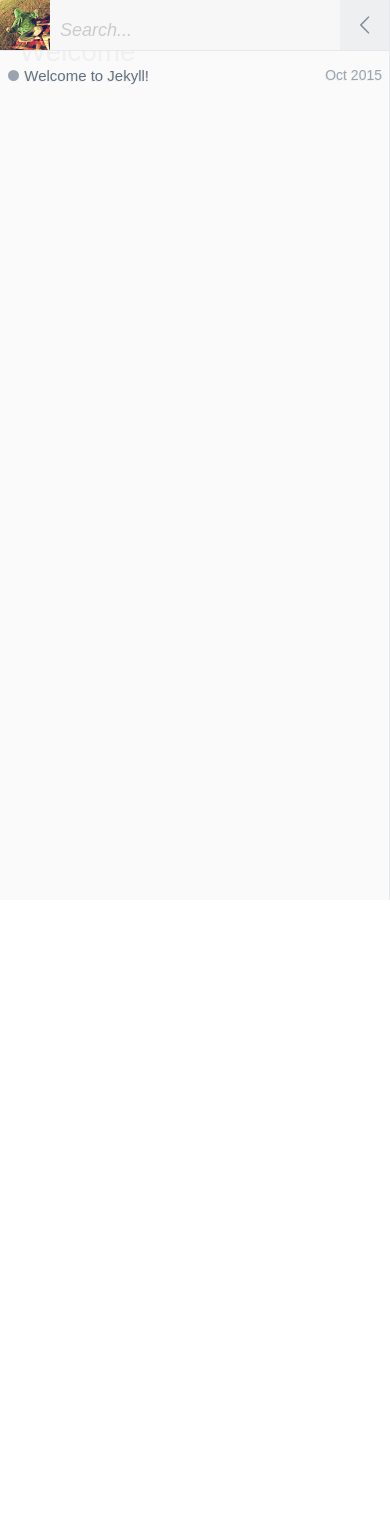
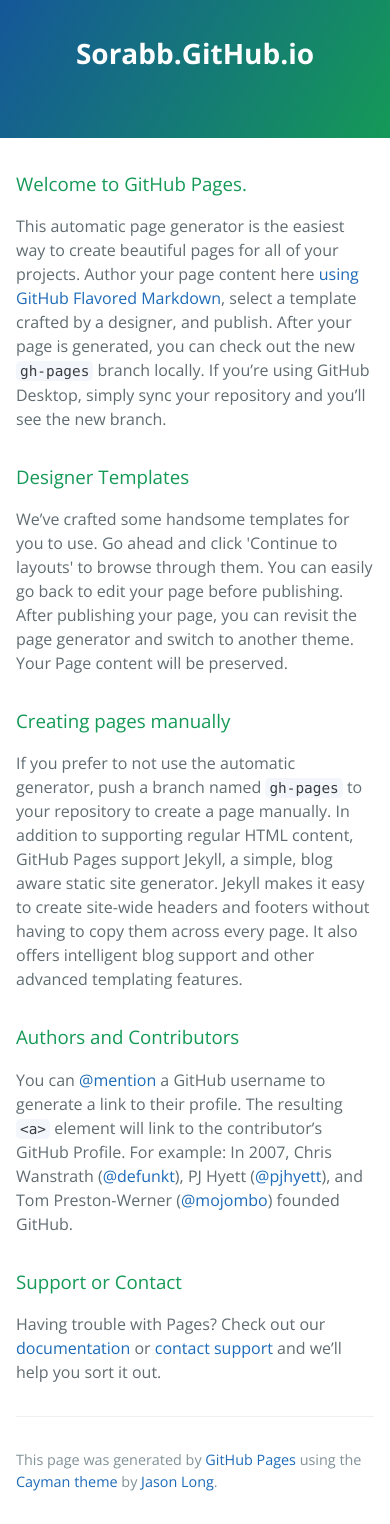
Before and after one commit to Sorabb/Sora.github.io, a Jekyll site: the page index.html, which Jekyll copies as it is, in a window 390 px wide. Built offline with Jekyll 4.4.1, drawn with Linux system fonts in a browser that asks for light colours; before the commit the page ends 900 px from its top, so only the background shows below that.

Commit message:
Replace master branch with page content via GitHub

```diff
--- a/index.html
+++ b/index.html
@@ -1,8 +1,53 @@
----
-layout: index
-title: place_your_blog_title_here
----
+<!DOCTYPE html>
+<html lang="en-us">
+  <head>
+    <meta charset="UTF-8">
+    <title>Sorabb.GitHub.io by Sorabb</title>
+    <meta name="viewport" content="width=device-width, initial-scale=1">
+    <link rel="stylesheet" type="text/css" href="stylesheets/normalize.css" media="screen">
+    <link href='https://fonts.googleapis.com/css?family=Open+Sans:400,700' rel='stylesheet' type='text/css'>
+    <link rel="stylesheet" type="text/css" href="stylesheets/stylesheet.css" media="screen">
+    <link rel="stylesheet" type="text/css" href="stylesheets/github-light.css" media="screen">
+  </head>
+  <body>
+    <section class="page-header">
+      <h1 class="project-name">Sorabb.GitHub.io</h1>
+      <h2 class="project-tagline"></h2>
+    </section>
 
-<article id="post__content">
-  <h1 id="post__title">Welcome</h1>
-</article> <!-- end #post__content -->
+    <section class="main-content">
+      <h3>
+<a id="welcome-to-github-pages" class="anchor" href="#welcome-to-github-pages" aria-hidden="true"><span class="octicon octicon-link"></span></a>Welcome to GitHub Pages.</h3>
+
+<p>This automatic page generator is the easiest way to create beautiful pages for all of your projects. Author your page content here <a href="https://guides.github.com/features/mastering-markdown/">using GitHub Flavored Markdown</a>, select a template crafted by a designer, and publish. After your page is generated, you can check out the new <code>gh-pages</code> branch locally. If you’re using GitHub Desktop, simply sync your repository and you’ll see the new branch.</p>
+
+<h3>
+<a id="designer-templates" class="anchor" href="#designer-templates" aria-hidden="true"><span class="octicon octicon-link"></span></a>Designer Templates</h3>
+
+<p>We’ve crafted some handsome templates for you to use. Go ahead and click 'Continue to layouts' to browse through them. You can easily go back to edit your page before publishing. After publishing your page, you can revisit the page generator and switch to another theme. Your Page content will be preserved.</p>
+
+<h3>
+<a id="creating-pages-manually" class="anchor" href="#creating-pages-manually" aria-hidden="true"><span class="octicon octicon-link"></span></a>Creating pages manually</h3>
+
+<p>If you prefer to not use the automatic generator, push a branch named <code>gh-pages</code> to your repository to create a page manually. In addition to supporting regular HTML content, GitHub Pages support Jekyll, a simple, blog aware static site generator. Jekyll makes it easy to create site-wide headers and footers without having to copy them across every page. It also offers intelligent blog support and other advanced templating features.</p>
+
+<h3>
+<a id="authors-and-contributors" class="anchor" href="#authors-and-contributors" aria-hidden="true"><span class="octicon octicon-link"></span></a>Authors and Contributors</h3>
+
+<p>You can <a href="https://github.com/blog/821" class="user-mention">@mention</a> a GitHub username to generate a link to their profile. The resulting <code>&lt;a&gt;</code> element will link to the contributor’s GitHub Profile. For example: In 2007, Chris Wanstrath (<a href="https://github.com/defunkt" class="user-mention">@defunkt</a>), PJ Hyett (<a href="https://github.com/pjhyett" class="user-mention">@pjhyett</a>), and Tom Preston-Werner (<a href="https://github.com/mojombo" class="user-mention">@mojombo</a>) founded GitHub.</p>
+
+<h3>
+<a id="support-or-contact" class="anchor" href="#support-or-contact" aria-hidden="true"><span class="octicon octicon-link"></span></a>Support or Contact</h3>
+
+<p>Having trouble with Pages? Check out our <a href="https://help.github.com/pages">documentation</a> or <a href="https://github.com/contact">contact support</a> and we’ll help you sort it out.</p>
+
+      <footer class="site-footer">
+
+        <span class="site-footer-credits">This page was generated by <a href="https://pages.github.com">GitHub Pages</a> using the <a href="https://github.com/jasonlong/cayman-theme">Cayman theme</a> by <a href="https://twitter.com/jasonlong">Jason Long</a>.</span>
+      </footer>
+
+    </section>
+
+
+  </body>
+</html>
--- /dev/null
+++ b/stylesheets/github-light.css
@@ -0,0 +1,115 @@
+/*
+   Copyright 2014 GitHub Inc.
+
+   Licensed under the Apache License, Version 2.0 (the "License");
+   you may not use this file except in compliance with the License.
+   You may obtain a copy of the License at
+
+       http://www.apache.org/licenses/LICENSE-2.0
+
+   Unless required by applicable law or agreed to in writing, software
+   distributed under the License is distributed on an "AS IS" BASIS,
+   WITHOUT WARRANTIES OR CONDITIONS OF ANY KIND, either express or implied.
+   See the License for the specific language governing permissions and
+   limitations under the License.
+
+*/
+
+.pl-c /* comment */ {
+  color: #969896;
+}
+
+.pl-c1      /* constant, markup.raw, meta.diff.header, meta.module-reference, meta.property-name, support, support.constant, support.variable, variable.other.constant */,
+.pl-s .pl-v /* string variable */ {
+  color: #0086b3;
+}
+
+.pl-e  /* entity */,
+.pl-en /* entity.name */ {
+  color: #795da3;
+}
+
+.pl-s .pl-s1 /* string source */,
+.pl-smi      /* storage.modifier.import, storage.modifier.package, storage.type.java, variable.other, variable.parameter.function */ {
+  color: #333;
+}
+
+.pl-ent /* entity.name.tag */ {
+  color: #63a35c;
+}
+
+.pl-k /* keyword, storage, storage.type */ {
+  color: #a71d5d;
+}
+
+.pl-pds              /* punctuation.definition.string, string.regexp.character-class */,
+.pl-s                /* string */,
+.pl-s .pl-pse .pl-s1 /* string punctuation.section.embedded source */,
+.pl-sr               /* string.regexp */,
+.pl-sr .pl-cce       /* string.regexp constant.character.escape */,
+.pl-sr .pl-sra       /* string.regexp string.regexp.arbitrary-repitition */,
+.pl-sr .pl-sre       /* string.regexp source.ruby.embedded */ {
+  color: #183691;
+}
+
+.pl-v /* variable */ {
+  color: #ed6a43;
+}
+
+.pl-id /* invalid.deprecated */ {
+  color: #b52a1d;
+}
+
+.pl-ii /* invalid.illegal */ {
+  background-color: #b52a1d;
+  color: #f8f8f8;
+}
+
+.pl-sr .pl-cce /* string.regexp constant.character.escape */ {
+  color: #63a35c;
+  font-weight: bold;
+}
+
+.pl-ml /* markup.list */ {
+  color: #693a17;
+}
+
+.pl-mh        /* markup.heading */,
+.pl-mh .pl-en /* markup.heading entity.name */,
+.pl-ms        /* meta.separator */ {
+  color: #1d3e81;
+  font-weight: bold;
+}
+
+.pl-mq /* markup.quote */ {
+  color: #008080;
+}
+
+.pl-mi /* markup.italic */ {
+  color: #333;
+  font-style: italic;
+}
+
+.pl-mb /* markup.bold */ {
+  color: #333;
+  font-weight: bold;
+}
+
+.pl-md /* markup.deleted, meta.diff.header.from-file */ {
+  background-color: #ffecec;
+  color: #bd2c00;
+}
+
+.pl-mi1 /* markup.inserted, meta.diff.header.to-file */ {
+  background-color: #eaffea;
+  color: #55a532;
+}
+
+.pl-mdr /* meta.diff.range */ {
+  color: #795da3;
+  font-weight: bold;
+}
+
+.pl-mo /* meta.output */ {
+  color: #1d3e81;
+}
--- /dev/null
+++ b/stylesheets/stylesheet.css
@@ -0,0 +1,245 @@
+* {
+  box-sizing: border-box; }
+
+body {
+  padding: 0;
+  margin: 0;
+  font-family: "Open Sans", "Helvetica Neue", Helvetica, Arial, sans-serif;
+  font-size: 16px;
+  line-height: 1.5;
+  color: #606c71; }
+
+a {
+  color: #1e6bb8;
+  text-decoration: none; }
+  a:hover {
+    text-decoration: underline; }
+
+.btn {
+  display: inline-block;
+  margin-bottom: 1rem;
+  color: rgba(255, 255, 255, 0.7);
+  background-color: rgba(255, 255, 255, 0.08);
+  border-color: rgba(255, 255, 255, 0.2);
+  border-style: solid;
+  border-width: 1px;
+  border-radius: 0.3rem;
+  transition: color 0.2s, background-color 0.2s, border-color 0.2s; }
+  .btn + .btn {
+    margin-left: 1rem; }
+
+.btn:hover {
+  color: rgba(255, 255, 255, 0.8);
+  text-decoration: none;
+  background-color: rgba(255, 255, 255, 0.2);
+  border-color: rgba(255, 255, 255, 0.3); }
+
+@media screen and (min-width: 64em) {
+  .btn {
+    padding: 0.75rem 1rem; } }
+
+@media screen and (min-width: 42em) and (max-width: 64em) {
+  .btn {
+    padding: 0.6rem 0.9rem;
+    font-size: 0.9rem; } }
+
+@media screen and (max-width: 42em) {
+  .btn {
+    display: block;
+    width: 100%;
+    padding: 0.75rem;
+    font-size: 0.9rem; }
+    .btn + .btn {
+      margin-top: 1rem;
+      margin-left: 0; } }
+
+.page-header {
+  color: #fff;
+  text-align: center;
+  background-color: #159957;
+  background-image: linear-gradient(120deg, #155799, #159957); }
+
+@media screen and (min-width: 64em) {
+  .page-header {
+    padding: 5rem 6rem; } }
+
+@media screen and (min-width: 42em) and (max-width: 64em) {
+  .page-header {
+    padding: 3rem 4rem; } }
+
+@media screen and (max-width: 42em) {
+  .page-header {
+    padding: 2rem 1rem; } }
+
+.project-name {
+  margin-top: 0;
+  margin-bottom: 0.1rem; }
+
+@media screen and (min-width: 64em) {
+  .project-name {
+    font-size: 3.25rem; } }
+
+@media screen and (min-width: 42em) and (max-width: 64em) {
+  .project-name {
+    font-size: 2.25rem; } }
+
+@media screen and (max-width: 42em) {
+  .project-name {
+    font-size: 1.75rem; } }
+
+.project-tagline {
+  margin-bottom: 2rem;
+  font-weight: normal;
+  opacity: 0.7; }
+
+@media screen and (min-width: 64em) {
+  .project-tagline {
+    font-size: 1.25rem; } }
+
+@media screen and (min-width: 42em) and (max-width: 64em) {
+  .project-tagline {
+    font-size: 1.15rem; } }
+
+@media screen and (max-width: 42em) {
+  .project-tagline {
+    font-size: 1rem; } }
+
+.main-content :first-child {
+  margin-top: 0; }
+.main-content img {
+  max-width: 100%; }
+.main-content h1, .main-content h2, .main-content h3, .main-content h4, .main-content h5, .main-content h6 {
+  margin-top: 2rem;
+  margin-bottom: 1rem;
+  font-weight: normal;
+  color: #159957; }
+.main-content p {
+  margin-bottom: 1em; }
+.main-content code {
+  padding: 2px 4px;
+  font-family: Consolas, "Liberation Mono", Menlo, Courier, monospace;
+  font-size: 0.9rem;
+  color: #383e41;
+  background-color: #f3f6fa;
+  border-radius: 0.3rem; }
+.main-content pre {
+  padding: 0.8rem;
+  margin-top: 0;
+  margin-bottom: 1rem;
+  font: 1rem Consolas, "Liberation Mono", Menlo, Courier, monospace;
+  color: #567482;
+  word-wrap: normal;
+  background-color: #f3f6fa;
+  border: solid 1px #dce6f0;
+  border-radius: 0.3rem; }
+  .main-content pre > code {
+    padding: 0;
+    margin: 0;
+    font-size: 0.9rem;
+    color: #567482;
+    word-break: normal;
+    white-space: pre;
+    background: transparent;
+    border: 0; }
+.main-content .highlight {
+  margin-bottom: 1rem; }
+  .main-content .highlight pre {
+    margin-bottom: 0;
+    word-break: normal; }
+.main-content .highlight pre, .main-content pre {
+  padding: 0.8rem;
+  overflow: auto;
+  font-size: 0.9rem;
+  line-height: 1.45;
+  border-radius: 0.3rem; }
+.main-content pre code, .main-content pre tt {
+  display: inline;
+  max-width: initial;
+  padding: 0;
+  margin: 0;
+  overflow: initial;
+  line-height: inherit;
+  word-wrap: normal;
+  background-color: transparent;
+  border: 0; }
+  .main-content pre code:before, .main-content pre code:after, .main-content pre tt:before, .main-content pre tt:after {
+    content: normal; }
+.main-content ul, .main-content ol {
+  margin-top: 0; }
+.main-content blockquote {
+  padding: 0 1rem;
+  margin-left: 0;
+  color: #819198;
+  border-left: 0.3rem solid #dce6f0; }
+  .main-content blockquote > :first-child {
+    margin-top: 0; }
+  .main-content blockquote > :last-child {
+    margin-bottom: 0; }
+.main-content table {
+  display: block;
+  width: 100%;
+  overflow: auto;
+  word-break: normal;
+  word-break: keep-all; }
+  .main-content table th {
+    font-weight: bold; }
+  .main-content table th, .main-content table td {
+    padding: 0.5rem 1rem;
+    border: 1px solid #e9ebec; }
+.main-content dl {
+  padding: 0; }
+  .main-content dl dt {
+    padding: 0;
+    margin-top: 1rem;
+    font-size: 1rem;
+    font-weight: bold; }
+  .main-content dl dd {
+    padding: 0;
+    margin-bottom: 1rem; }
+.main-content hr {
+  height: 2px;
+  padding: 0;
+  margin: 1rem 0;
+  background-color: #eff0f1;
+  border: 0; }
+
+@media screen and (min-width: 64em) {
+  .main-content {
+    max-width: 64rem;
+    padding: 2rem 6rem;
+    margin: 0 auto;
+    font-size: 1.1rem; } }
+
+@media screen and (min-width: 42em) and (max-width: 64em) {
+  .main-content {
+    padding: 2rem 4rem;
+    font-size: 1.1rem; } }
+
+@media screen and (max-width: 42em) {
+  .main-content {
+    padding: 2rem 1rem;
+    font-size: 1rem; } }
+
+.site-footer {
+  padding-top: 2rem;
+  margin-top: 2rem;
+  border-top: solid 1px #eff0f1; }
+
+.site-footer-owner {
+  display: block;
+  font-weight: bold; }
+
+.site-footer-credits {
+  color: #819198; }
+
+@media screen and (min-width: 64em) {
+  .site-footer {
+    font-size: 1rem; } }
+
+@media screen and (min-width: 42em) and (max-width: 64em) {
+  .site-footer {
+    font-size: 1rem; } }
+
+@media screen and (max-width: 42em) {
+  .site-footer {
+    font-size: 0.9rem; } }
```
Also changed, not shown: params.json (added, +1 -0 lines), stylesheets/normalize.css (added).
